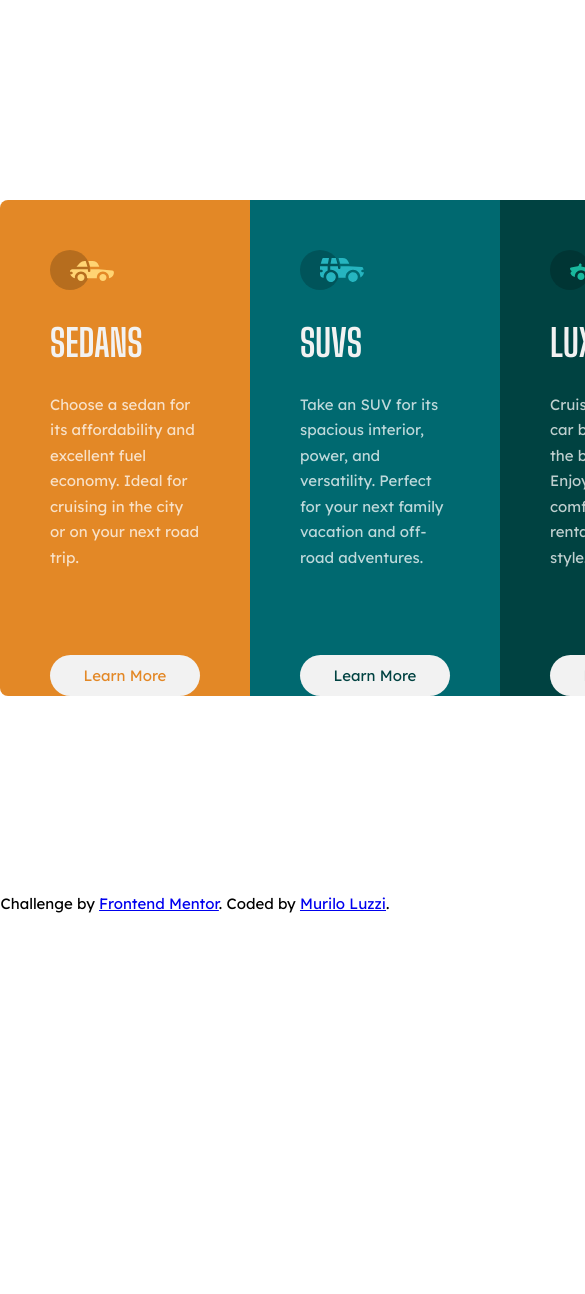
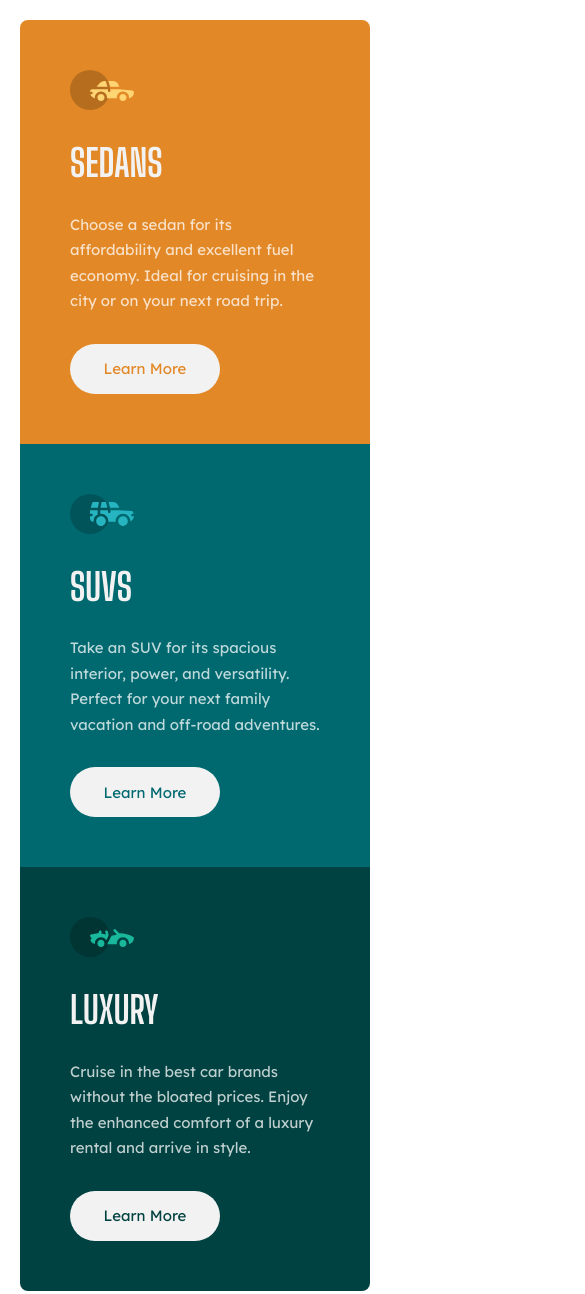
Before and after one commit to mlzzi/3-column-preview-card-component-main, a plain HTML site: page index.html in a window 390 px wide. Shown: the top 1294 px of the page, 585 px wide, since content can reach past the window. Before the commit the page ends 913 px from the top, so only its background shows below. Drawn offline with Linux system fonts and the light colour scheme.

Commit message:
Add mobile version

```diff
--- a/style.css
+++ b/style.css
@@ -69,17 +69,33 @@ a {
   margin: 35px 50px 0 50px;
 }
 
+.button-sedans:hover {
+  background-color: hsl(31, 77%, 52%);
+  color: hsl(0, 0%, 95%);
+  width: 148px;
+  height: 48px;
+  border: 2px solid hsl(0, 0%, 95%);
+}
+
 .button-suvs {
   display: flex;
   justify-content: center;
   align-items: center;
   background-color: hsl(0, 0%, 95%);
-  color: hsl(179, 100%, 13%);
+  color: hsl(184, 100%, 22%);
   width: 150px;
   height: 50px;
   border-radius: 25px;
   text-decoration: none;
   margin: 35px 50px 0 50px;
+}
+
+.button-suvs:hover {
+  background-color: hsl(184, 100%, 22%);
+  color: hsl(0, 0%, 95%);
+  width: 148px;
+  height: 48px;
+  border: 2px solid hsl(0, 0%, 95%);
 }
 
 .button-luxury {
@@ -95,8 +111,57 @@ a {
   margin: 35px 50px 0 50px;
 }
 
+.button-luxury:hover {
+  background-color: hsl(179, 100%, 13%);
+  color: hsl(0, 0%, 95%);
+  width: 148px;
+  height: 48px;
+  border: 2px solid hsl(0, 0%, 95%);
+}
+
 .attribution {
   text-align: center;
   font-family: 'Lexend Deca',sans-serif;
   font-weight: 400;
+  margin-top: -20px;
 }
+
+@media(max-width: 768px) {
+
+  .container {
+    display: flex;
+    flex-direction: column;
+    margin: 20px 20px;
+  }
+
+  .sedans {
+    border-radius: 8px 8px 0 0;
+  }
+
+  .luxury {
+    border-radius: 0 0 8px 8px;
+  }
+
+  .button-sedans {
+    margin: 0 50px 50px 50px;
+  }
+
+  .button-suvs {
+    margin: 0 50px 50px 50px;
+  }
+
+  .button-luxury {
+    margin: 0 50px 50px 50px;
+  }
+
+
+  p {
+    margin: 0 50px 30px 50px;
+  }
+
+  .attribution {
+    margin-top: 860px;
+    margin-bottom: 20px;
+  }
+
+}
```
